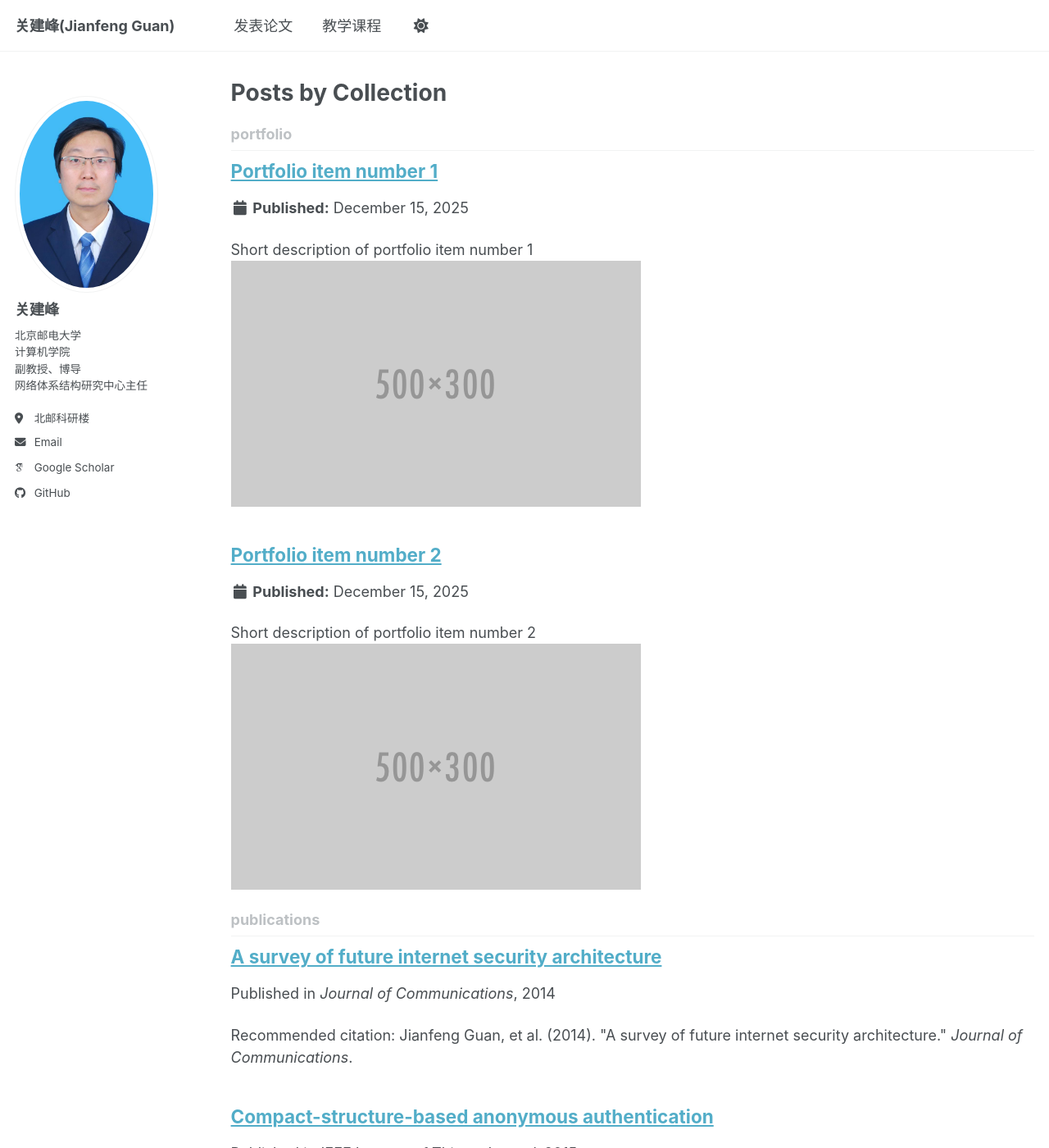
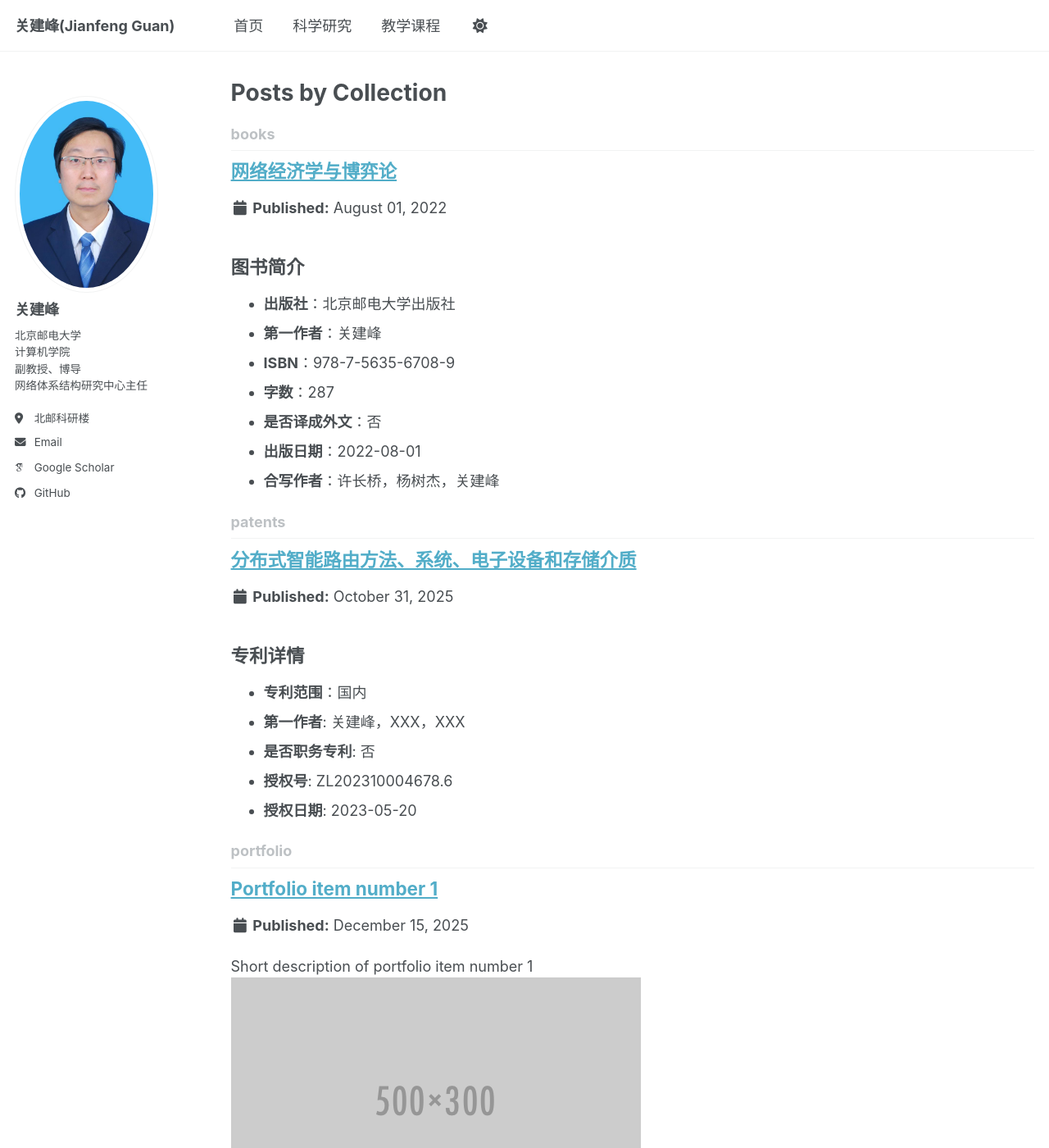
Before and after one commit to BUPT-GJF/BUPT-GJF.github.io, a Jekyll site: the page built from _pages/collection-archive.html, in a window 1280 px wide and 1400 px high. Shown: the whole window at 82% size. Built offline with Jekyll 4.4.1, drawn with Linux system fonts in a browser that asks for light colours; some web fonts are replaced; a script bundle is joined from its source files by our own code; library files that are not in the unit come from our copies.

Commit message:
更新科学研究

```diff
--- /dev/null
+++ b/_books/2022-网络经济学与博弈论-book.md
@@ -0,0 +1,17 @@
+---
+title: "网络经济学与博弈论"
+collection: books
+permalink: /books/network-economics-and-game-theory
+date: 2022-08-01
+publisher: "北京邮电大学出版社"
+---
+
+## 图书简介
+
+* **出版社**：北京邮电大学出版社
+* **第一作者**：关建峰
+* **ISBN**：978-7-5635-6708-9
+* **字数**：287
+* **是否译成外文**：否
+* **出版日期**：2022-08-01
+* **合写作者**：许长桥，杨树杰，关建峰
--- a/_config.yml
+++ b/_config.yml
@@ -233,6 +233,12 @@
   talks:
     output: true
     permalink: /:collection/:path/
+  patents:
+    output: true
+    permalink: /:collection/:path/
+  books:
+    output: true
+    permalink: /:collection/:path/
 
 
 # These settings control how pages and collections are included in the site
--- a/_data/navigation.yml
+++ b/_data/navigation.yml
@@ -8,8 +8,14 @@
 #      Markdown formatted page while the second is generated using JSON.
 
 main:
-  - title: "发表论文"
-    url: /publications/
+  - title: "首页"
+    url: /
+
+  - title: "科学研究"  # 改成了这个，整合了论文、项目、专利
+    url: /research/
+
+  # - title: "发表论文"
+  #   url: /publications/
 
   # - title: "科研项目"
   #   url: /projects/
@@ -20,7 +26,7 @@
   - title: "教学课程"
     url: /teaching/
 
-  # - title: "获奖荣誉"  # 您有吴文俊奖等多个重要奖项
+  # - title: "获奖荣誉"
   #   url: /awards/
 
   # - title: "Portfolio"
--- /dev/null
+++ b/_pages/research.md
@@ -0,0 +1,55 @@
+---
+layout: archive
+title: "科学研究"
+permalink: /research/
+author_profile: true
+---
+
+{% include base_path %}
+
+## 1. 研究领域 (Research Areas)
+
+智算融合网络、智慧协同网络、智慧路由、异质异构网络安全。
+
+---
+
+## 2. 科研项目 (Research Projects)
+
+*智算融合网络异构资源弹性适配机制，进行，许长桥
+
+*糖尿病肾病的“疾病-症候-症状关联”的临床评价指标体系与技术规范数据库的建立及挖掘，结项，关建峰
+
+*认知互联网体系结构与服务模型研究，结项，关建峰
+
+*未来移动互联网的流媒体认知传输控制协议研究，结项，许长桥
+
+*智慧协同的绿色移动流媒体服务研究，结项，许长桥
+
+---
+
+## 3. 发明专利 (Patents)
+
+{% for post in site.patents reversed %}
+  * **[{{ post.title }}]({{ post.url }})**
+    * 专利号: {{ post.patent_number }}
+    * 授权日期: {{ post.date | date: "%Y-%m-%d" }}
+    * <small>{{ post.excerpt }}</small>
+{% endfor %}
+
+---
+
+## 4. 著作成果 (Books)
+
+{% for post in site.books reversed %}
+  * **[{{ post.title }}]({{ post.url }})**
+    * 出版社: {{ post.publisher }} ({{ post.date | date: "%Y" }})
+    * <small>{{ post.excerpt }}</small>
+{% endfor %}
+---
+
+## 5. 论文成果 (Publications)
+
+
+{% for post in site.publications reversed %}
+  {% include archive-single.html %}
+{% endfor %}
--- /dev/null
+++ b/_patents/2025-smart-routing.md
@@ -0,0 +1,14 @@
+---
+title: "分布式智能路由方法、系统、电子设备和存储介质"
+collection: patents
+permalink: /patents/2023-smart-routing
+date: 2025-10-31
+patent_number: "ZL202310004678.6"
+---
+
+## 专利详情
+* **专利范围**：国内
+* **第一作者**: 关建峰，XXX，XXX
+* **是否职务专利**: 否
+* **授权号**: ZL202310004678.6
+* **授权日期**: 2023-05-20
```
